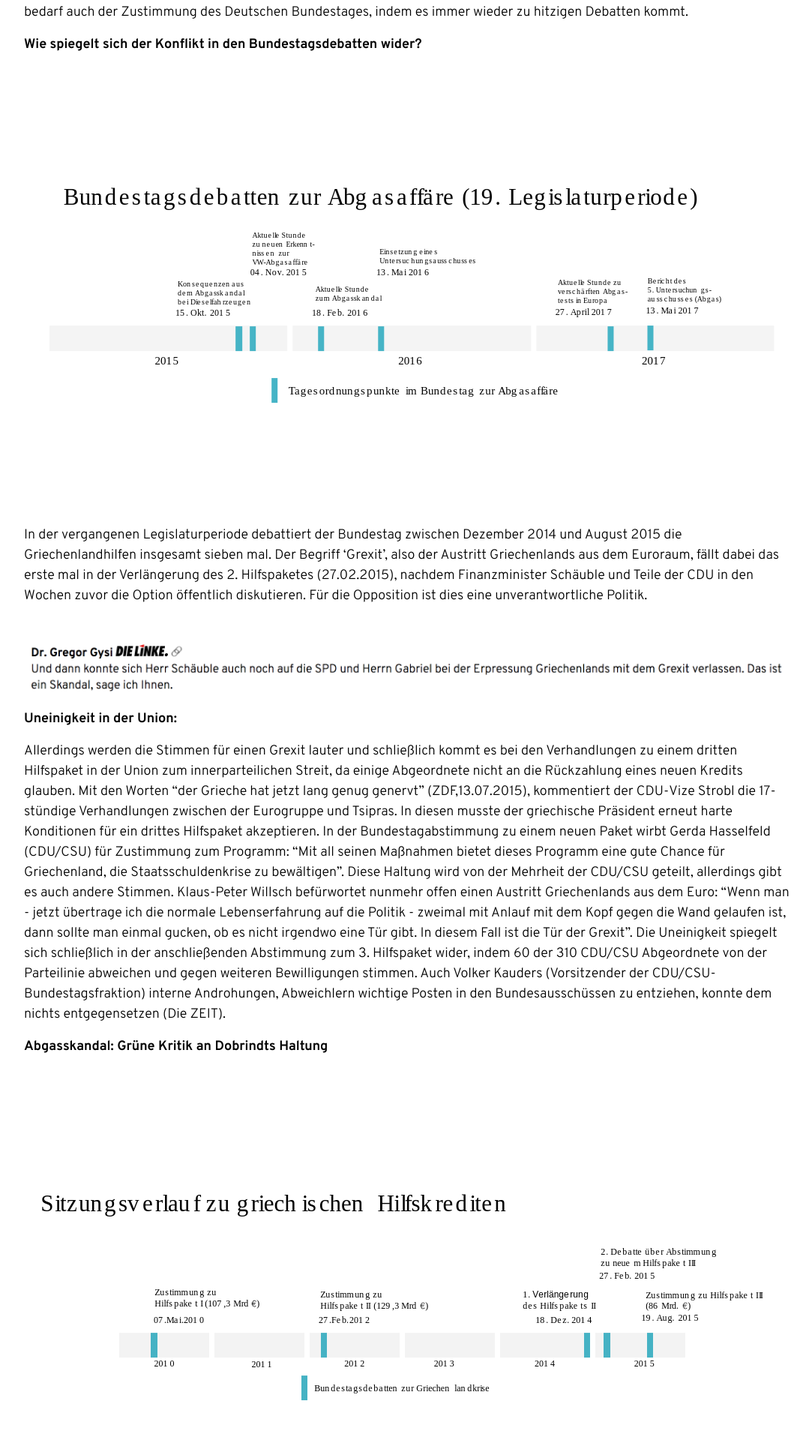
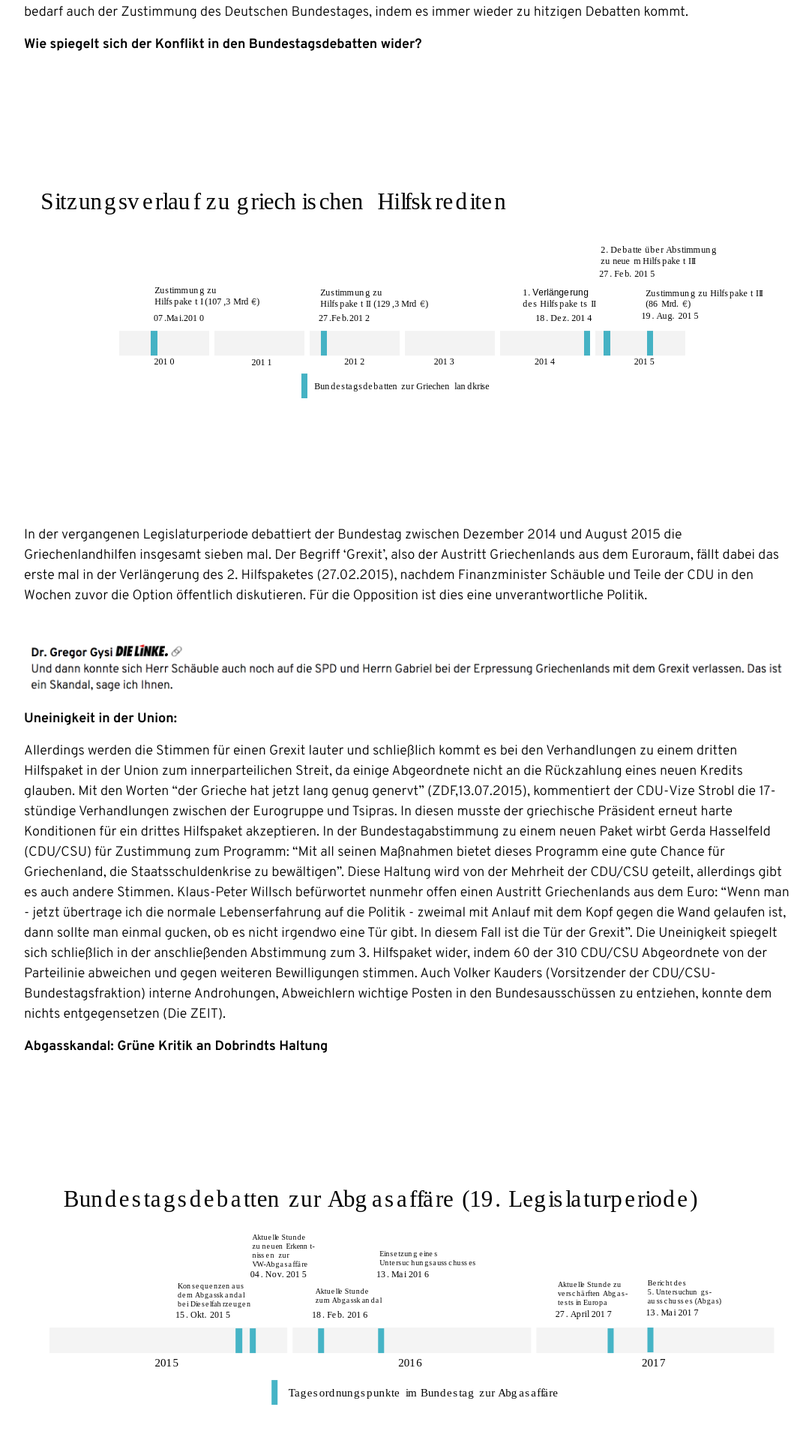
Before and after one commit to Datenschule/offenesparlament.de-frontend, a Jekyll site: the page built from analyse/themen.html, in a window 1280 px wide. Shown: the part 1469-3389 px from the top of the page at 75% size, without its empty margins (96-1179 px from the left). Built offline with Jekyll 4.4.1, drawn with Linux system fonts in a browser that asks for light colours.

Commit message:
minor changes rename svg-images

```diff
--- a/analyse/themen.html
+++ b/analyse/themen.html
@@ -45,7 +45,7 @@ layout: analyse
 	<div class="container">
 		<p><strong>Wie spiegelt sich der Konflikt in den Bundestagsdebatten wider?</strong></p>
 		<div class="container-left-12">
-			<img src="/static/img/preview/griechische_staatsschuldenkrise.svg" alt="" style="margin: auto; text-align: center; display: inherit;">
+			<img src="/static/img/preview/griechenland_krise.svg" alt="" style="margin: auto; text-align: center; display: inherit;">
 		</div>
 	</div>
 </div>
@@ -77,7 +77,7 @@ layout: analyse
 		<div class="container-left-12">
 			<p><strong>Abgasskandal: Grüne Kritik an Dobrindts Haltung</strong></p>
 			<div class="container-left-12">
-				<img src="/static/img/preview/abgasaffaere.svg" alt="" style="margin: auto; text-align: center; display: inherit;">
+				<img src="/static/img/preview/abgasaffare.svg" alt="" style="margin: auto; text-align: center; display: inherit;">
 			</div>
 			<p>Bereits im September 2015 wird bekannt, dass Volkswagen eine manipulierte Software einbauen ließ, um die Abgasvorschriften in den USA erfüllen zu können. In ca. 11. Mio Fahrzeugen werden die wirklichen Schadstoffemissionen
 				auf diese Weise vertuscht. Neben den bisher noch ausstehenden Forderungen in Höhe von 100. Mrd. löste der Skandal eine Krise in der deutschen Automobilindustrie aus (<a
```
Also changed, not shown: static/img/preview/abgasaffare.svg (renamed from static/img/preview/griechische_staatsschuldenkrise.svg), static/img/preview/griechenland_krise.svg (renamed from static/img/preview/abgasaffaere.svg).
